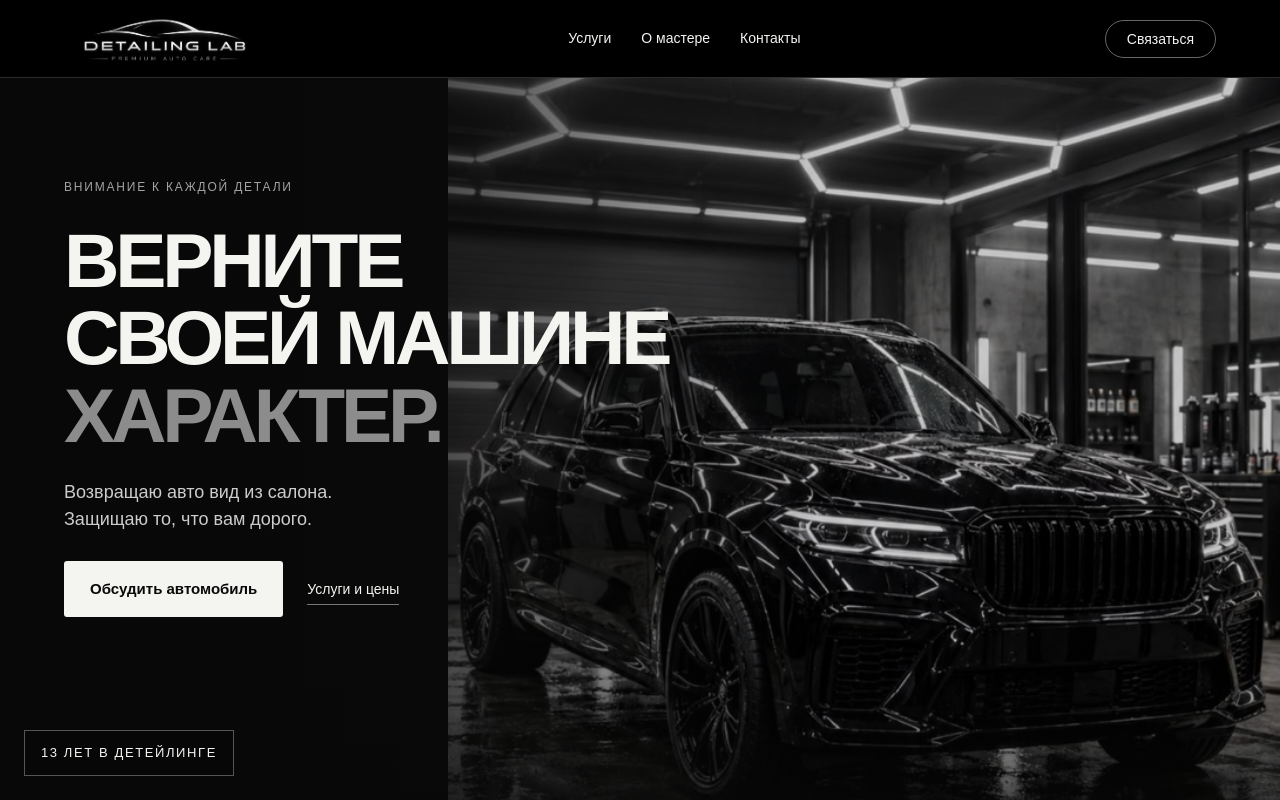
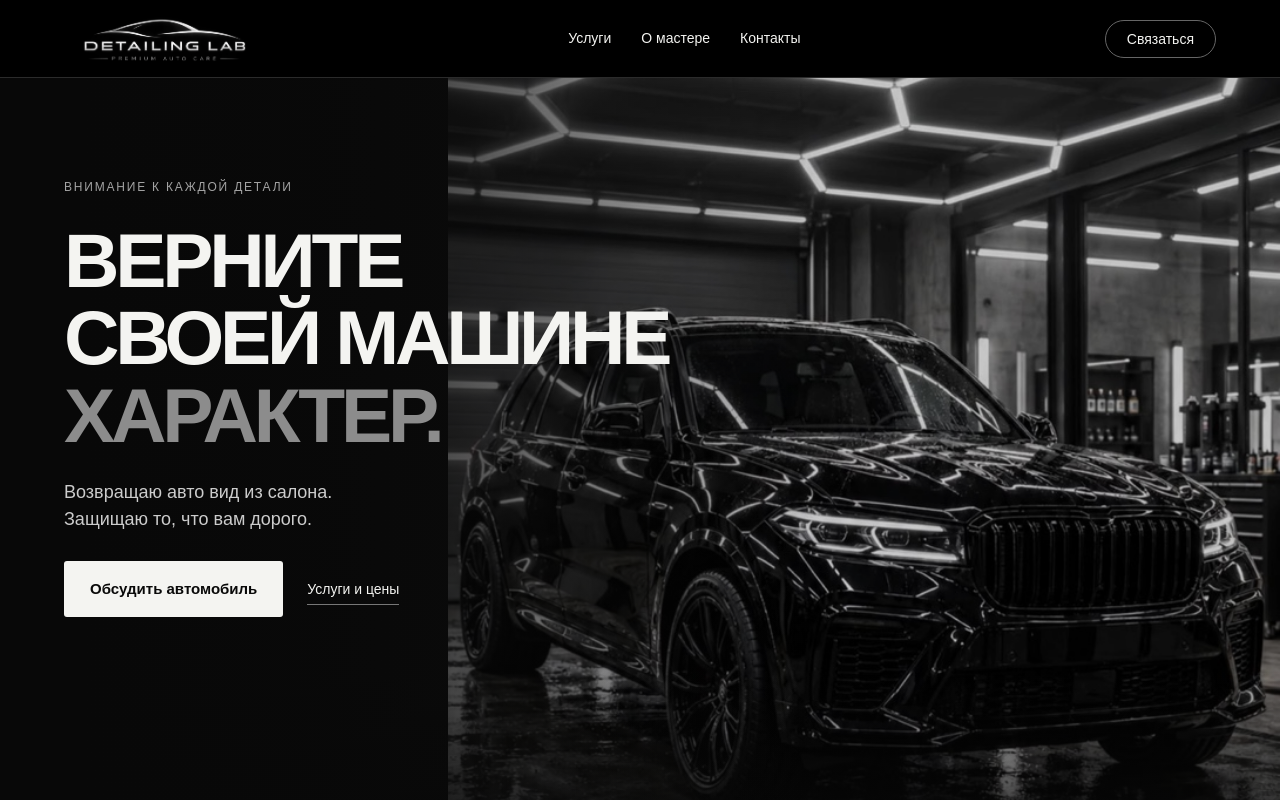
Before and after one commit to doroveevdanila44-sketch/lab2, a plain HTML site: page Detailing_Lab_GitHub/index.html in a window 1280 px wide. Shown: the top 800 px of the page. Drawn offline with Linux system fonts and the light colour scheme.

Commit message:
Remove 13-year experience badge

```diff
--- a/Detailing_Lab_GitHub/index.html
+++ b/Detailing_Lab_GitHub/index.html
@@ -4,7 +4,7 @@
 <main><section class="hero" id="home"><div class="hero-photo"><img src="assets/hero.jpg" alt="Чёрный BMW в детейлинг-студии под геометрическим светом" fetchpriority="high" width="709" height="1536"></div><div class="hero-content"><p class="eyebrow">ВНИМАНИЕ К КАЖДОЙ ДЕТАЛИ</p><h1>ВЕРНИТЕ<br>СВОЕЙ МАШИНЕ<br><span>ХАРАКТЕР.</span></h1><p class="hero-desc">Возвращаю авто вид из салона.<br>Защищаю то, что вам дорого.</p><button class="button" type="button" data-contact-choice>Обсудить автомобиль</button><a class="text-link" href="#services">Услуги и цены</a></div></section>
 
 <section class="section services" id="services"><div class="section-heading"><p class="eyebrow">01 / УСЛУГИ И ЦЕНЫ</p><h2>КРАСОТА —<br><span>В ДЕТАЛЯХ.</span></h2><p>От восстановления блеска до полной защиты кузова. Выберите, что нужно вашему автомобилю.</p></div><div class="service-grid" id="service-grid"></div><p class="price-note">Все цены указаны «от». Точная стоимость — после осмотра. Химчистка зависит от класса автомобиля и степени загрязнения; глубокие повреждения лака оцениваются отдельно.</p></section>
-<section class="section about" id="approach"><div class="about-image about-clean"><img src="assets/andrey-experience-graded.png" alt="Андрей полирует кузов автомобиля в мастерской" loading="lazy" width="1448" height="1086"><span class="image-label">13 ЛЕТ В ДЕТЕЙЛИНГЕ</span></div><div class="about-copy"><p class="eyebrow">02 / ЛИЧНЫЙ ПОДХОД</p><h2>МЕНЯ ЗОВУТ<br><span>АНДРЕЙ.</span></h2><p class="lead">Ваш автомобиль —<br>моя ответственность.</p><p>13 лет назад я помогал отцу готовить автомобили к продаже. Эта сфера затянула, и с тех пор детейлинг стал моей профессией.</p><a class="text-link" href="https://www.instagram.com/a.detailing4111/" target="_blank" rel="noopener">Мои работы в Instagram</a></div></section>
+<section class="section about" id="approach"><div class="about-image about-clean"><img src="assets/andrey-experience-graded.png" alt="Андрей полирует кузов автомобиля в мастерской" loading="lazy" width="1448" height="1086"></div><div class="about-copy"><p class="eyebrow">02 / ЛИЧНЫЙ ПОДХОД</p><h2>МЕНЯ ЗОВУТ<br><span>АНДРЕЙ.</span></h2><p class="lead">Ваш автомобиль —<br>моя ответственность.</p><p>13 лет назад я помогал отцу готовить автомобили к продаже. Эта сфера затянула, и с тех пор детейлинг стал моей профессией.</p><a class="text-link" href="https://www.instagram.com/a.detailing4111/" target="_blank" rel="noopener">Мои работы в Instagram</a></div></section>
 <section class="section rules"><div class="section-heading"><p class="eyebrow">03 / КАК Я РАБОТАЮ</p><h2>МОИ ТРИ<br><span>ПРАВИЛА.</span></h2></div><div class="rule-layout"><div class="rule-image"><img src="assets/rules.jpg" alt="Восстановление прозрачности автомобильной фары вручную" loading="lazy"></div><div class="rule-list"><article><span>01</span><div><h3>Без спешки</h3><p>Не работаю на скорость.</p></div></article><article><span>02</span><div><h3>Индивидуально</h3><p>Технология под состояние вашей машины.</p></div></article><article><span>03</span><div><h3>Как свою</h3><p>Отношусь к вашему авто как к своему.</p></div></article></div></div></section>
 
 <section class="section contact" id="contact"><p class="eyebrow">04 / НАЧНЁМ С ВАШЕГО АВТО</p><h2>ЕСТЬ МАШИНА.<br><span>БУДЕТ БЛЕСК.</span></h2><p class="lead">Пришлите фото вашего авто —<br>подскажу, что можно сделать.</p><a class="button" href="https://wa.me/79140249153" target="_blank" rel="noopener">Отправить фото Андрею</a><div class="contact-info"><div><small>МАСТЕРСКАЯ</small><p>Высотная, 2А к2</p><span>Петропавловск-Камчатский</span><a class="text-link" href="https://2gis.ru/petropavlovsk/search/Высотная%202А%20к2" target="_blank" rel="noopener">Открыть в 2ГИС</a></div><div><small>СВЯЗЬ И РАБОТЫ</small><a class="contact-phone" href="tel:+79140249153">+7 914 024-91-53</a><a class="text-link whatsapp-link" href="https://wa.me/79140249153" target="_blank" rel="noopener">Написать в WhatsApp</a></div></div></section></main>
```
